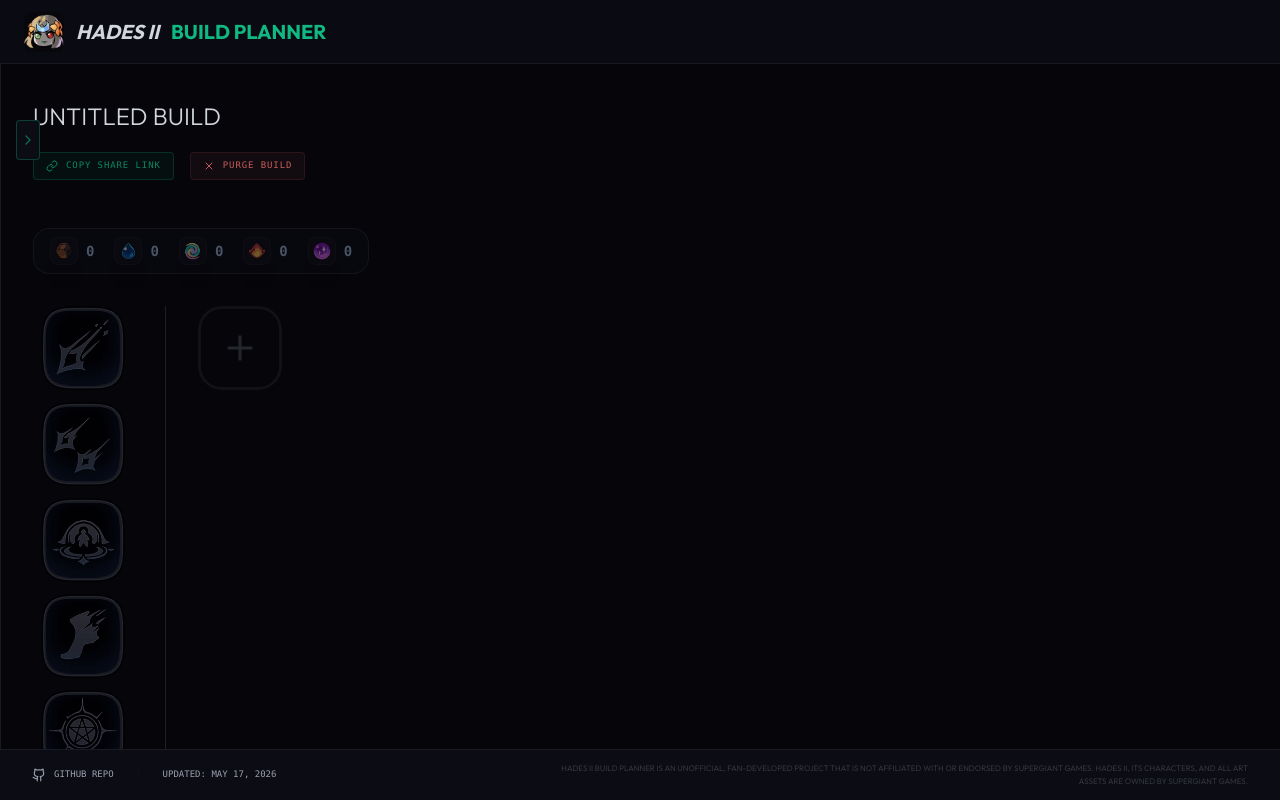
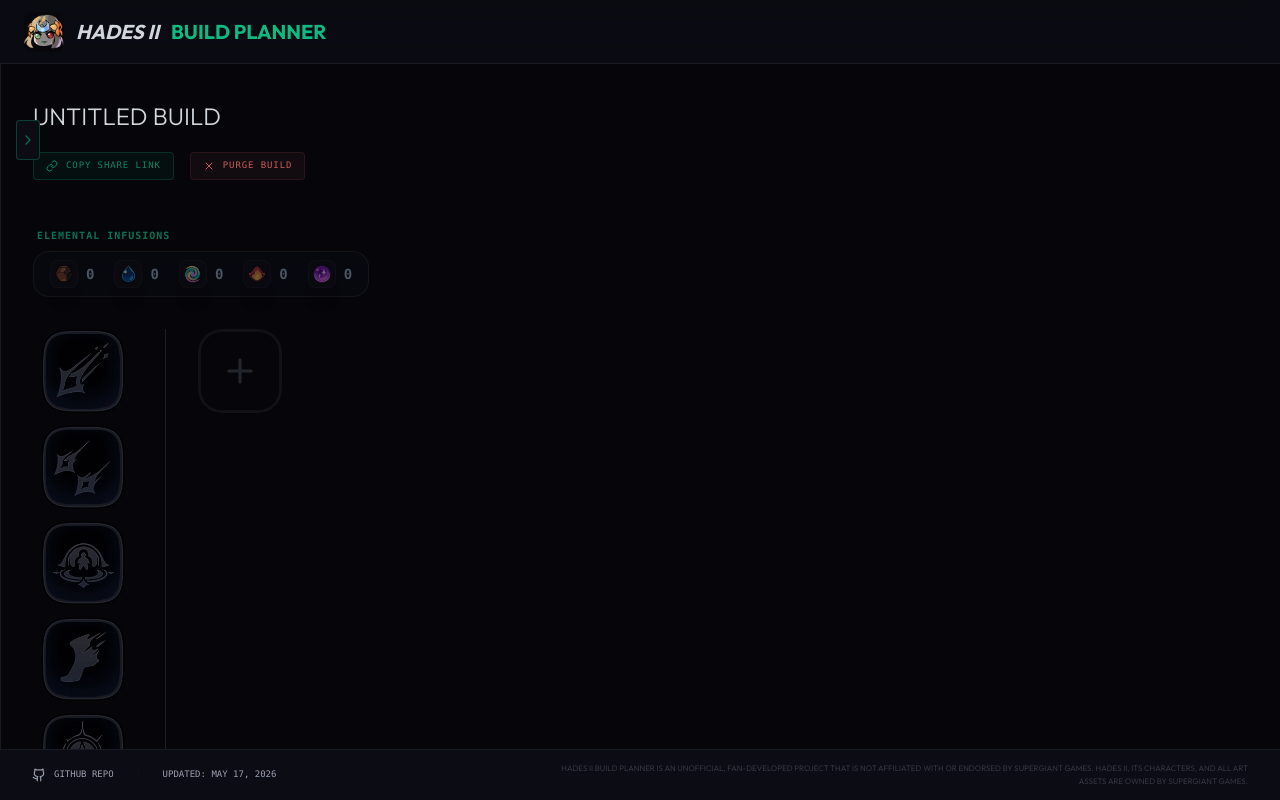
Before and after one commit to camwu/Hades-II-Build-Planner, a React (Vite) app: page / in a window 1280 px wide. Both pictures are taken after a click on the button "Collapse Library". Built offline with nearby package versions, Linux system fonts and the light colour scheme.

Commit message:
feat: Improve element and god summary layout
Adjust the layout of the ElementSummary and GodSummary components to stack their elements vertically when on smaller screens or when combined. This enhances readability and organization of build details. The parent container now aligns items at the start.

```diff
--- a/src/App.tsx
+++ b/src/App.tsx
@@ -692,7 +692,7 @@ export default function App() {
               </div>
 
               {/* Elemental & God Tracker */}
-              <div className="mb-8 flex items-center gap-4 w-fit">
+              <div className="mb-8 flex items-start gap-4 w-fit">
                 <ElementSummary coreBuild={coreBuild} additionalBoons={additionalBoons} />
                 <GodSummary coreBuild={coreBuild} additionalBoons={additionalBoons} />
               </div>
--- a/src/components/ElementSummary.tsx
+++ b/src/components/ElementSummary.tsx
@@ -27,8 +27,10 @@ export function ElementSummary({ coreBuild, additionalBoons }: ElementSummaryPro
   }, [coreBuild, additionalBoons]);
 
   return (
-    <div className="flex flex-wrap items-center gap-x-5 gap-y-3 px-4 py-2 rounded-2xl bg-hades-bg-dark/40 border border-white/5">
-      {ALL_ELEMENTS.map((el) => {
+    <div className="flex flex-col gap-2">
+      <span className="text-[10px] font-mono uppercase tracking-widest text-hades-accent/60 font-bold ml-1">Elemental Infusions</span>
+      <div className="flex flex-wrap items-center gap-x-5 gap-y-3 px-4 py-2 rounded-2xl bg-hades-bg-dark/40 border border-white/5">
+        {ALL_ELEMENTS.map((el) => {
         const count = counts[el];
         return (
           <div key={el} className="flex items-center gap-2">
@@ -45,6 +47,7 @@ export function ElementSummary({ coreBuild, additionalBoons }: ElementSummaryPro
           </div>
         );
       })}
+      </div>
     </div>
   );
 }
--- a/src/components/GodSummary.tsx
+++ b/src/components/GodSummary.tsx
@@ -36,8 +36,10 @@ export function GodSummary({ coreBuild, additionalBoons }: GodSummaryProps) {
   if (godData.length === 0) return null;
 
   return (
-    <div className="flex flex-wrap items-center gap-x-5 gap-y-3 px-4 py-2 rounded-2xl bg-hades-bg-dark/40 border border-white/5">
-      {godData.map(([god, count]) => {
+    <div className="flex flex-col gap-2">
+      <span className="text-[10px] font-mono uppercase tracking-widest text-hades-accent/60 font-bold ml-1">God Pool</span>
+      <div className="flex flex-wrap items-center gap-x-5 gap-y-3 px-4 py-2 rounded-2xl bg-hades-bg-dark/40 border border-white/5">
+        {godData.map(([god, count]) => {
         const godColor = GOD_COLORS[god] || 'text-gray-400';
         return (
           <div key={god} className="flex items-center gap-2">
@@ -50,6 +52,7 @@ export function GodSummary({ coreBuild, additionalBoons }: GodSummaryProps) {
           </div>
         );
       })}
+      </div>
     </div>
   );
 }
```
